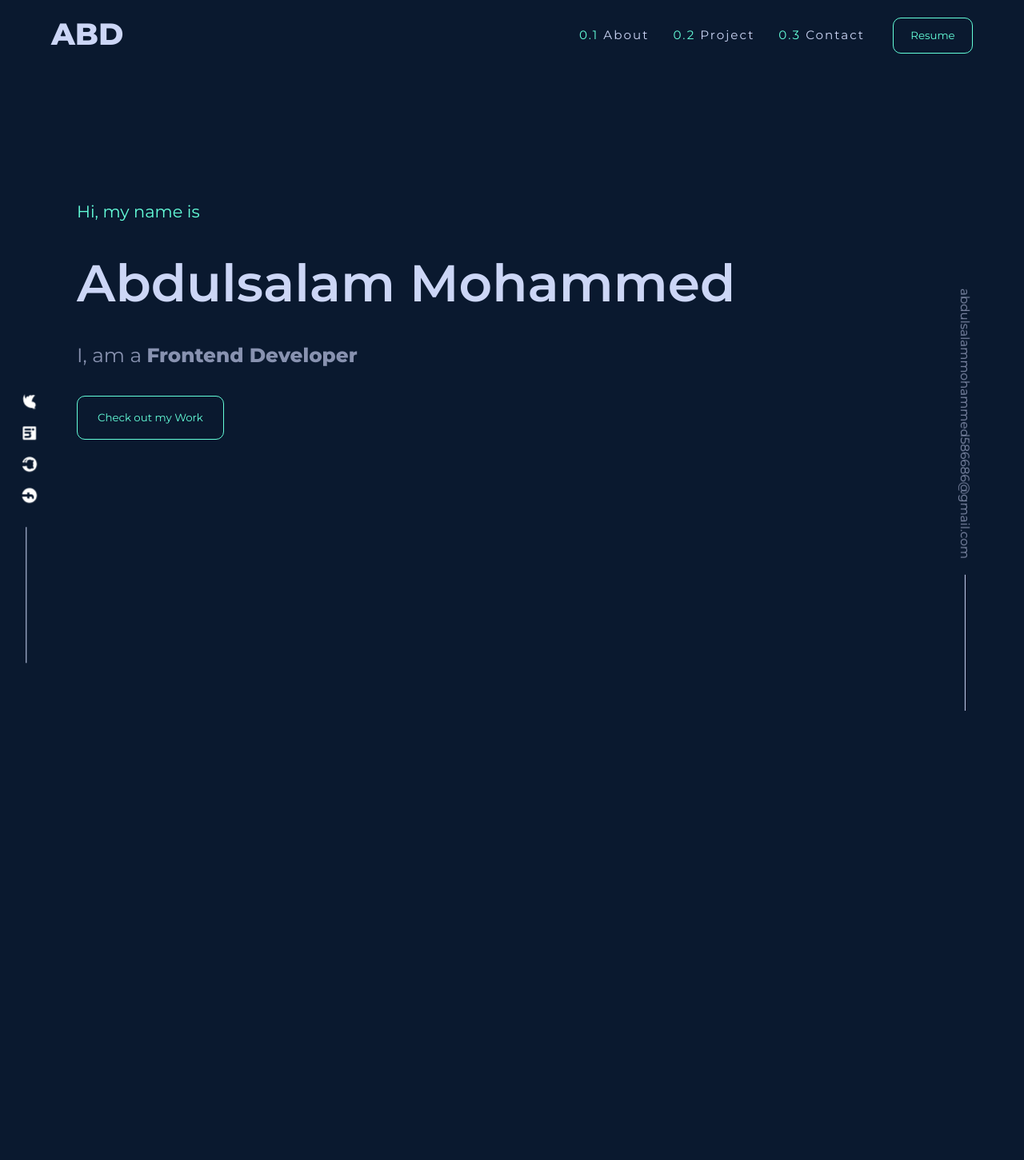
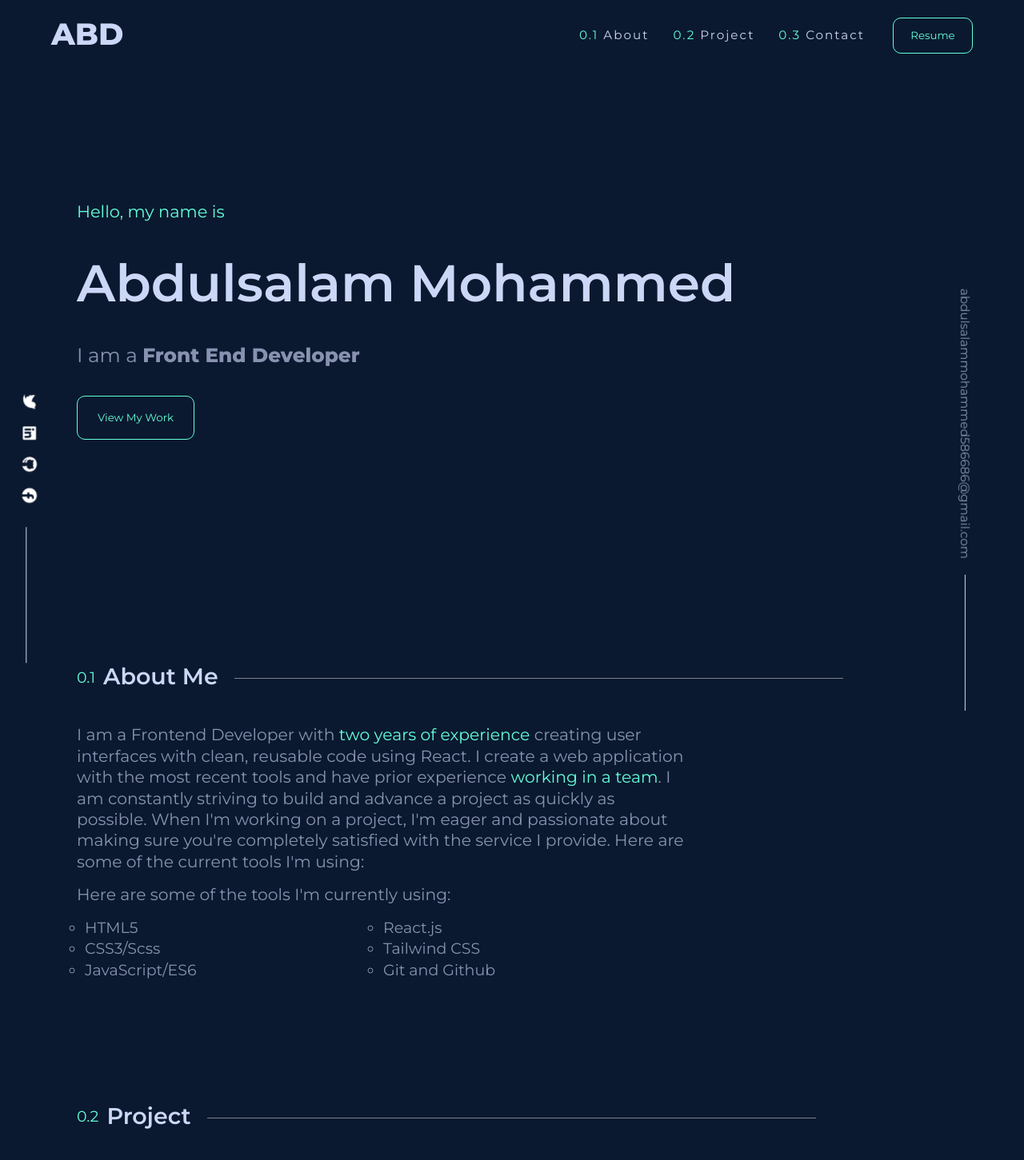
Before and after one commit to Abdulsalam24/My-New-Portfolio, a React (Create React App) app: page / in a window 1280 px wide. Shown: the top 1451 px of the page at 80% size. Built offline with nearby package versions, Linux system fonts and the light colour scheme; a web font is replaced by a local one.

Commit message:
animation removed

```diff
--- a/src/App.js
+++ b/src/App.js
@@ -7,11 +7,11 @@ import Contact from './component/contact/Contact'
 import Footer from './component/footer/Footer'
 import Project from './component/project/Project'
 
-import AOS from 'aos';
+// import AOS from 'aos';
 import 'aos/dist/aos.css';
 
 const App = () => {
-  AOS.init()
+  // AOS.init()
   return (
     <>
       <NavBar />
--- a/src/component/about/About.js
+++ b/src/component/about/About.js
@@ -3,11 +3,11 @@ import React from 'react'
 const About = () => {
   return (
     <section id='about'>
-      <div className="heading" data-aos='fade-up'>
+      <div className="heading">
         <span className="green">
           0.1</span> <h4>About Me</h4>
       </div>
-      <div className="abt max-width" data-aos='fade-up' data-aos-duration="3000">
+      <div className="abt max-width">
         <div className="abt-text">
           <div className="text">
 
--- a/src/component/contact/Contact.js
+++ b/src/component/contact/Contact.js
@@ -4,10 +4,7 @@ const Contact = () => {
     return (
         <section id='contact'>
             <div
-                className="contact max-width"
-                data-aos="fade-up"
-                data-aos-easing="linear"
-                data-aos-duration="1000">
+                className="contact max-width">
                 <h6>
                     <span className='green'>
                         03. What’s Next?
--- a/src/component/header/Header.js
+++ b/src/component/header/Header.js
@@ -7,21 +7,21 @@ const Header = () => {
             <div className="home max-width">
                 <div className="home-text">
                     <span className="name green">
-                        Hi, my name is
+                        Hello, my name is
                     </span>
                     <h2>Abdulsalam Mohammed</h2>
-                    <p className='leading-p'>I, am a <Typical
+                    <p className='leading-p'>I am a <Typical
                         className='typical'
                         loop={1}
                         wrapper="b"
                         steps={[
-                            'Frontend Developer', 2000
+                            'Front End Developer', 2000
                         ]}
                     />
                     </p>
                     <div className="text">
                         <div className="btn">
-                            <a href="#project"><button>Check out my Work</button></a>
+                            <a href="#project"><button>View My Work</button></a>
                         </div>
                     </div>
                 </div>
--- a/src/component/project/Project.js
+++ b/src/component/project/Project.js
@@ -10,7 +10,7 @@ import { ProjectData } from './projectData'
 const Project = () => {
     return (
         <section id='project'>
-            <div className="heading" data-aos="fade-up">
+            <div className="heading">
                 <span className="green">
                     0.2</span>
                 <h4>Project</h4>
@@ -21,9 +21,6 @@ const Project = () => {
                     {
                         ProjectData.map((item) => (
                             <div
-                                data-aos="fade-right"
-                                data-aos-easing="linear"
-                                data-aos-duration="1000"
                                 key={item.title}
                                 className='item'
                                 style={{
```
